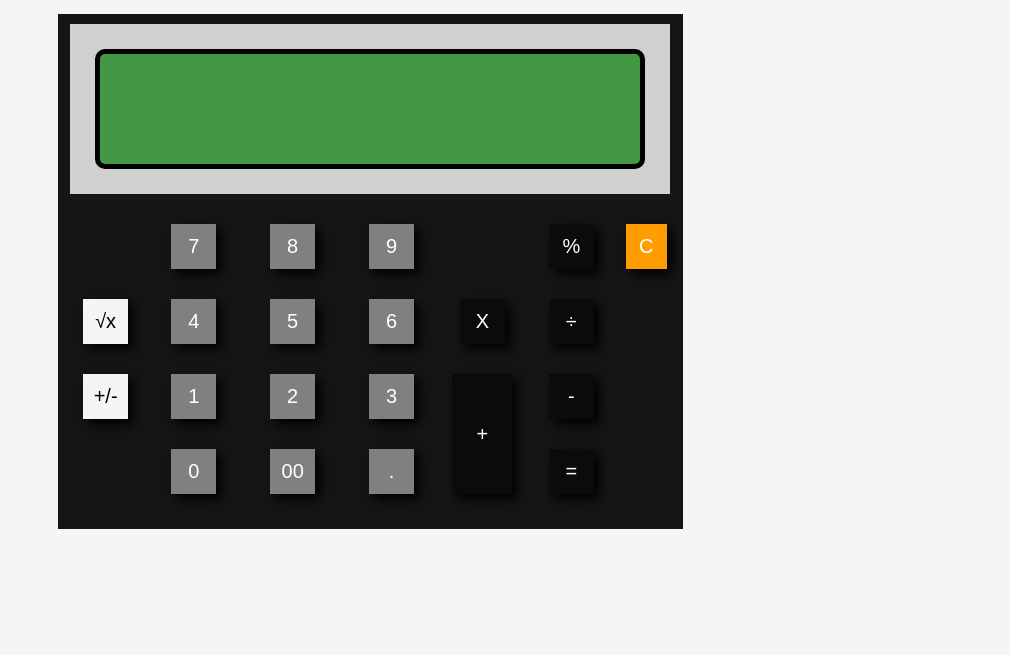
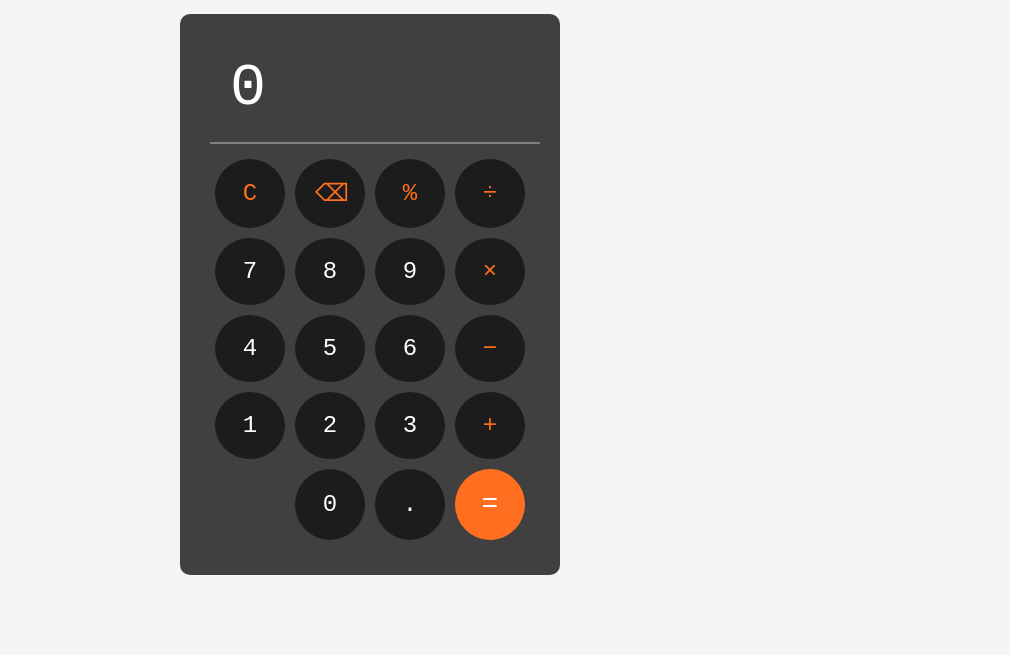
Before and after one commit to ethancancode/simple-js-projects, a plain HTML site: page Calculator/index.html in a window 1280 px wide. Shown: the part 145-800 px from the top of the page, without its empty margins (270-1280 px from the left). Drawn offline with Linux system fonts and the light colour scheme; a web font is replaced by a local one.

Commit message:
Updated Calculator

```diff
--- a/Calculator/index.html
+++ b/Calculator/index.html
@@ -21,49 +21,37 @@
    <h1>Calculator</h1>
 
    <div id="calculator_container">
+    <div id="display_container">0</div>
+    <div id="buttons_container">
+      <button class="orange_text" onclick="clearDisplay()">C</button>
+      <button class="orange_text" onclick="backspace()">⌫</button>
+      <button class="orange_text" onclick="append('%')">%</button>
+      <button class="orange_text" onclick="append('/')">÷</button>
 
-     <div id="background_container">
-        <input readonly id="text_container">
-     </div>
+      <button onclick="append('7')">7</button>
+      <button onclick="append('8')">8</button>
+      <button onclick="append('9')">9</button>
+      <button class="orange_text" onclick="append('x')">×</button>
 
-     <div id="buttons_container">
+      <button onclick="append('4')">4</button>
+      <button onclick="append('5')">5</button>
+      <button onclick="append('6')">6</button>
+      <button class="orange_text" onclick="append('-')">−</button>
 
-       <div id="left_container">
-        <button class = "white_button" onclick = "squareroot()">√x</button>
-        <button class = "white_button" onclick = "togglesign()">+/-</button>
-       </div>
+      <button onclick="append('1')">1</button>
+      <button onclick="append('2')">2</button>
+      <button onclick="append('3')">3</button>
+      <button class="orange_text" onclick="append('+')">+</button>
 
-       <div id="mid_container">
-        <button class = "grey_button" onclick="displaynumber('7')">7</button>
-        <button class = "grey_button" onclick="displaynumber('5')">4</button>
-        <button class = "grey_button" onclick="displaynumber('1')">1</button>
-        <button class = "grey_button" onclick="displaynumber('0')">0</button>
-        <button class = "grey_button" onclick="displaynumber('8')">8</button>
-        <button class = "grey_button" onclick="displaynumber('5')">5</button>
-        <button class = "grey_button" onclick="displaynumber('2')">2</button>
-        <button class = "grey_button" onclick="displaynumber('00')">00</button>
-        <button class = "grey_button" onclick="displaynumber('9')">9</button>
-        <button class = "grey_button" onclick="displaynumber('6')">6</button>
-        <button class = "grey_button" onclick="displaynumber('3')">3</button>
-        <button class = "grey_button" onclick="displaynumber('.')">.</button>
-       </div>
-
-       <div class="right_container" id="right_container_a">
-        <button class ="black_button" onclick="displaynumber(' X ')">X</button>
-        <button class ="black_button" id="addition_button" onclick="displaynumber(' + ')" >+</button>
-       </div>
-
-       <div class="right_container">
-        <button class ="black_button" onclick="displaynumber(' % ')">%</button>
-        <button class ="black_button" onclick="displaynumber(' ÷ ')">÷</button>
-        <button class ="black_button" onclick="displaynumber(' - ')">-</button>
-        <button class ="black_button" onclick="calculate()">=</button>
-       </div>
-       <button id="clear_button" onclick="clearlog()">C</button>
-
-     </div>
+      <button id="zero_button" onclick="append('0')">0</button>
+      <button onclick="append('.')">.</button>
+      <button id="equal_sign" onclick="calculate()">=</button>
+    </div>
+  </div>
+   <div id="all_digits_container">
+    <button id="display_number" onclick="displayExtraDigits()">Display All Digits</button>
+    <div id="result_container"></div>
    </div>
-
 
 <script src="script.js"></script>
 </body>
--- a/Calculator/script.js
+++ b/Calculator/script.js
@@ -1,56 +1,148 @@
+const display = document.getElementById('display_container');
+const extradigits = document.getElementById("all_digits_container");
+const resultcontainer = document.getElementById("result_container");
+let working = true;
+let storedDigits = '';
+let result = '';
 
-let display = document.getElementById("text_container");
-let isError = false;
+function append(value) {
+  if (!working) return;
 
-function displaynumber (input) {
-    if (isError || checkNaN()) return ;
-    display.value += input;
+  if (value === '.') { //prevent double decimal
+  const currentNumber = display.innerText.split(/[\+\-\x\/%]/).pop();
+   if (currentNumber.includes('.')) return;
+  }
+
+  if (result) { //after an operation of large number, helps to use the complete sum instead of using the display value
+      if(!checkSymbol(value)) return; //after result only allow symbols to concatenate
+  storedDigits = result;
+  result = '';
+  display.innerText = '';
+  }
+
+  extradigits.style.display = "none";
+  resultcontainer.style.display = "none";
+
+  const lastChar = display.innerText.slice(-1);
+
+  if (display.innerText === '0') {
+    if (checkSymbol(value)) {
+      display.innerText += value;
+    } else {
+      display.innerText = value;
+    }
+    return;
+  }
+
+  if (checkSymbol(value)) {
+    if (checkSymbol(lastChar)) { //prevent double symbol
+      return;
+    } else if (display.innerText.length >= 8) {
+      storedDigits += display.innerText;
+      display.innerText = value;
+    } else {
+      display.innerText += value;
+    }
+    return;
+  }
+
+
+  if (display.innerText.length === 8) { //to store numbers larger than 8 digits for later operation
+    storedDigits += display.innerText;
+    display.innerText = value;
+  } else  {
+    display.innerText += value;
+  }
 }
 
-function squareroot () {
-    if (isError || checkNaN()) return ;
-
-    if (display.value.startsWith('-')) {
-        display.value = "Error!";
-        isError = true;
-    }
-    else {
-        display.value = Math.sqrt(display.value);
-    }
+function clearDisplay() {
+  display.innerText = '0';
+  working = true;
+  storedDigits = '';
+  result = '';
+  extradigits.style.display = "none";
+  resultcontainer.style.display = "none";
 }
 
-function togglesign() {
-  if (isError || checkNaN()) return ;
+function backspace() {
+  if (!working) return;
+  extradigits.style.display = "none";
+  resultcontainer.style.display = "none";
 
-  if (display.value.startsWith('-')) {
-    display.value = display.value.slice(1);
+  if (display.innerText.length === 1) {
+    if (storedDigits.length > 0) {
+      display.innerText = storedDigits.slice(-8); //bring last 8 storedDigits
+      storedDigits = storedDigits.slice(0, -8); //remove those last 8 digits from storedDigits
+    } else {
+      display.innerText = '0';
+    }
   } else {
-    display.value = '-' + display.value;
+    display.innerText = display.innerText.slice(0, -1);
+  }
+}
+
+function calculate() {
+  try {
+    let fullExpression = storedDigits + display.innerText;
+    fullExpression = fullExpression.replace(/%/g, '/100').replace(/x/g, '*'); //replace all % and x with /100 and *
+    result = String(eval(fullExpression));
+    if(result.length > 8) {
+      extradigits.style.display = "flex"; //show extradigits button
+    }
+    display.innerText = result.slice(0, 8);
+    storedDigits = '';
+  } catch (e) {
+    display.innerText = 'Error';
+    working = false;
+  }
+}
+
+function displayExtraDigits() {
+  resultcontainer.textContent = result;
+  resultcontainer.style.display = "block";
+}
+
+function checkSymbol(char) {
+  return ['+', '-', 'x', '/', '%'].includes(char);
+}
+
+document.addEventListener('keydown', (e) => { //for keyboard
+  const key = e.key;
+
+  if (key === 'C' || key ==='c') {
+    clearDisplay();
+    return;
   }
 
-}
+  if (!working) return;
 
-function clearlog () {
-    display.value = "";
-    isError = false;
-}
+  if (!isNaN(key) && key.length === 1) {
+    append(key);
+  }
 
-function calculate () {
-    if (isError || checkNaN()) return;
-    try {
-      display.value= eval(display.value.replace(/÷/g, '/').replace(/X/g, '*'));
-    }
-    catch {
-      display.value = "Error!";
-      isError = true;
-    }
-}
+  else if (key === '+') {
+    append('+');
+  }
+  else if (key === '-') {
+    append('-');
+  }
+  else if (key === '/') {
+    append('/');
+  }
+  else if (key === '%') {
+    append('%');
+  }
+  else if (key === 'x' || key === 'X') {
+    append('x');
+  }
+  else if (key === '.') {
+    append('.');
+  }
 
-function checkNaN() {
-  if (display.value === "NaN") {
-    display.value = "Error!";
-    isError = true;
-    return true;
+  else if (key === '=') {
+    calculate();
   }
-  return false;
-}
+  else if (key === 'Backspace') {
+    backspace();
+  }
+});
--- a/Calculator/style.css
+++ b/Calculator/style.css
@@ -4,8 +4,8 @@
 }
 
 body {
-    background-color:  whitesmoke;
-    color: #000000bc;
+    background-color: whitesmoke;
+    color: black;
     font-family : monospace;
     display: flex;
     align-items: center;
@@ -39,137 +39,79 @@ h1 {
 }
 
 #calculator_container {
-    height: 515px;
-    width: 625px;
-    text-align: center;
-    background-color: #000000e9;
-    position: relative;
+  background-color: #404040;
+  display: flex;
+  padding: 20px;
+  margin-bottom: 20px;
+  flex-direction: column;
+  border-radius: 10px;
 }
 
-#background_container {
-    width: 600px;
-    height: 170px;
-    background-color: #ffffffcc;
-    margin: 10px auto;
-    position: relative;
-    display: flex;
-    align-items: center;
-    justify-content: center;
-}
-
-#text_container {
-    background-color: #008000ac;
-    width: 550px;
-    height: 120px;
-    border: 5px solid black;
-    border-radius: 10px;
-    font-family: monospace;
-    color:  black;
-    font-size: 75px;
-}
-
-#operator_container {
-    position: absolute;
-    width: 20px;
-    height: 20px;
-    top: 35px;
-    right: 100px;
+#display_container {
+  color: white;
+  font-size: 60px;
+  padding: 20px;
+  margin-left: 10px;
+  border-bottom: 2px solid grey;
 }
 
 #buttons_container {
-    width: 95%;
-    height: 270px;
-    position: relative;
-    margin: 5px auto;
-    padding: 20px 10px;
-    display: flex;
-}
-
-#left_container {
-    display: flex;
-    flex-direction: column;
-    gap: 30px;
-    width: 80px;
-    height: inherit;
-    justify-content: center;
-    position: relative;
-    margin-right: 17px;
-}
-
-#mid_container {
-    width: 300px;
-    height: inherit;
-    display: flex;
-    justify-content: center;
-    flex-direction: column;
-    gap: 30px;
-    flex-wrap: wrap;
-
-}
-
-.right_container {
-    display: flex;
-    flex-direction: column;
-    width: 100px;
-    align-items: center;
-    gap: 30px;
-    height: inherit;
-}
-
-#right_container_a {
-    position: relative;
-    height: auto;
-    top: 75px;
+  display: grid;
+  grid-template-columns: repeat(4, 1fr);
+  gap: 10px;
+  padding: 15px;
 }
 
 button {
-    font-size: 20px;
-    width: 45px;
-    height: 45px;
-    padding: 2px 5px;
-    border: none;
-    box-shadow: 5px 5px 10px black;
-    cursor: pointer;
+  font-size: 24px;
+  font-family: monospace;
+  width: 70px;
+  padding: 20px;
+  border: none;
+  border-radius: 50%;
+  background-color: #1c1c1c;
+  color: white;
+  cursor: pointer;
 }
 
-#addition_button {
-    height: 120px;
-    width: 60px;
+#zero_button {
+    grid-column: 2;
 }
 
-.white_button {
-    background-color: whitesmoke;
+button:hover {
+  background-color: #333;
 }
 
-.white_button:hover {
-    background-color: #f5f5f5cd;
+.orange_text {
+  color: #ff6f1f;
 }
 
-.grey_button {
-    background-color: grey;
-    color: white;
+#equal_sign {
+  background-color: #ff6f1f;
+  color: white;
+  font-size: 28px;
 }
 
-.grey_button:hover {
-    background-color: #808080d6;
+#display_number {
+    border-radius: 0;
+    padding: 5px 10px;
+    width: fit-content;
+    font-size: 15px;
 }
 
-.black_button {
-    background-color: #0000007e;
-    color: white;
+#all_digits_container {
+    display: none;
+    flex-direction: column;
+    align-items: center;
+    gap: 10px;
+    position:absolute;
+    right: 400px;
+    top: 250px;
 }
 
-.black_button:hover {
-    background-color: #00000022;
+#result_container {
+    display: none;
+    background-color: #1c1c1c;
+    color: white;
+    padding: 10px;
 }
-
-#clear_button {
-    background-color: #ff9d00;
-    position: relative;
-    left: 10px;
-    color: white;
-}
-
-#clear_button:hover {
-    background-color: #ff9d00cd;
-}
```
